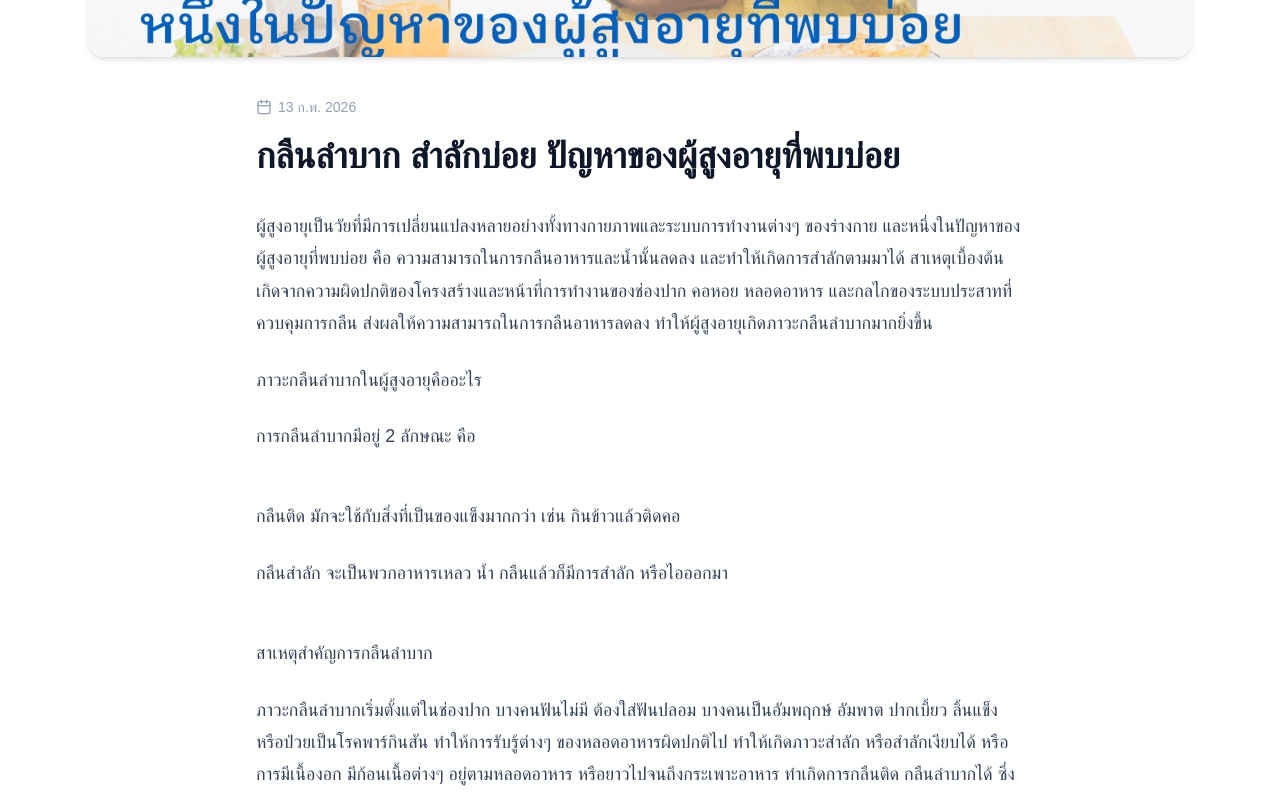
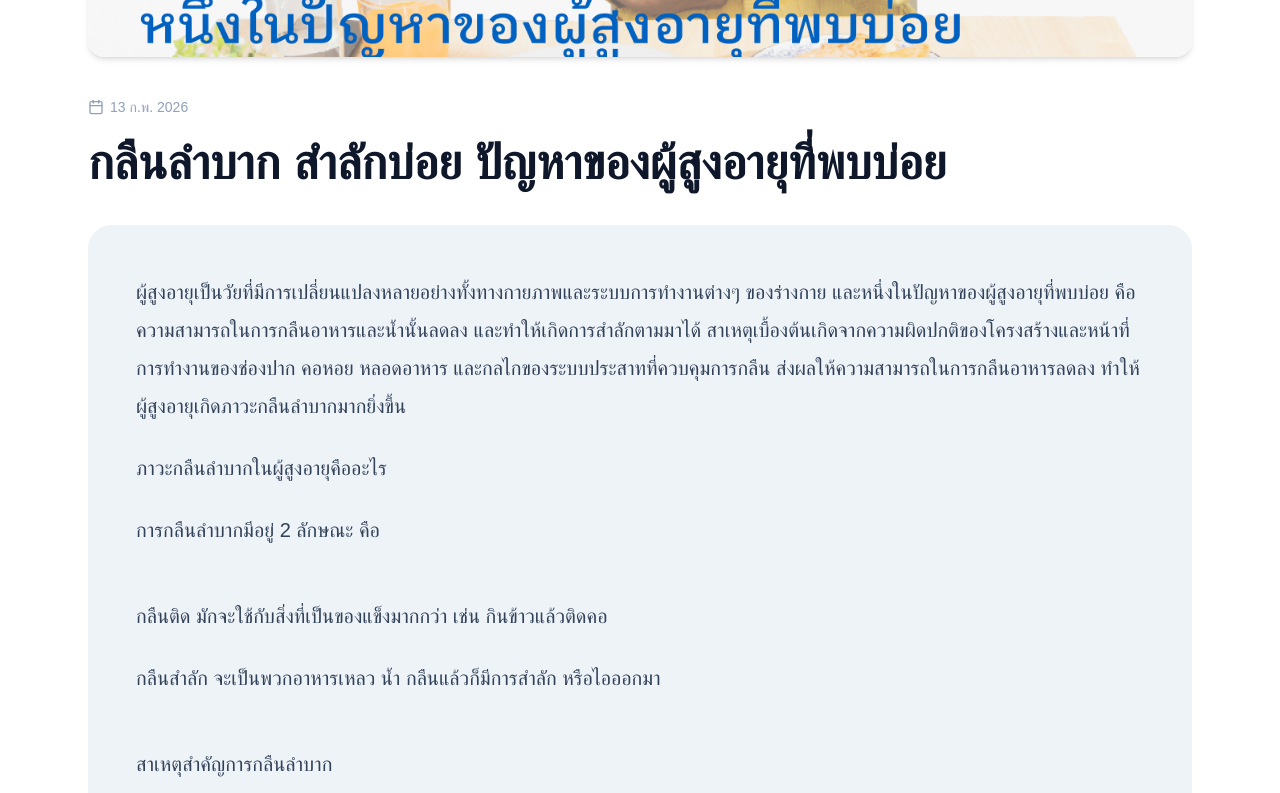
Before and after one commit to natthinann/eldercare, a Next.js app: page /articles_1/Difficulty-swallowing in a window 1280 px wide. Shown: the part 600-1393 px from the top of the page. Built offline with nearby package versions, Linux system fonts and the light colour scheme.

Commit message:
style: enhance article detail layout and readability

```diff
--- a/src/app/articles_1/[id]/page.tsx
+++ b/src/app/articles_1/[id]/page.tsx
@@ -28,7 +28,6 @@ const ArticleDetail = () => {
 
       <main className="max-w-6xl mx-auto py-10 px-6 grow">
 
-        {/* ปุ่มย้อนกลับรูปแบบที่คุณต้องการ */}
         <div className="flex items-center gap-4 mb-6">
           <Link href="/populararticle" className="p-1 bg-blue-400 rounded-md text-white hover:bg-blue-500 transition-colors">
             <ChevronLeft size={20} />
@@ -36,45 +35,42 @@ const ArticleDetail = () => {
           <span className="text-slate-500 text-sm font-medium uppercase tracking-wide">ย้อนกลับ</span>
         </div>
 
-        {/* รูปภาพ Banner แบบคลีน */}
         <div className="relative rounded-2xl overflow-hidden mb-10 shadow-md">
           <img
             src={article.img}
             alt={article.title}
-            className="w-full h-auto object-cover max-h-125"
-          />
+            className="w-full h-auto object-cover max-h-125"/>
         </div>
 
-        <div className="max-w-3xl mx-auto">
+        <div className="w-full">
           <header className="mb-8">
             <div className="flex items-center gap-4 mb-4 text-sm text-slate-400">
               <span className="flex items-center gap-1.5 font-medium">
                 <Calendar className="w-4 h-4" /> {article.date}
               </span>
             </div>
-            <h1 className="text-3xl md:text-4xl font-bold text-slate-900 leading-tight">
+            <h1 className="text-3xl md:text-5xl font-bold text-slate-900 leading-tight">
               {article.title}
             </h1>
           </header>
 
-          {/* เนื้อหาข้อความ */}
-          <div className="text-slate-700">
+          <div
+            className="text-slate-700 p-8 md:p-12 rounded-3xl"
+            style={{ backgroundColor: '#EEF3F8' }}>
             {article.content.split('\n').map((line, index) => {
               const trimmedLine = line.trim();
               if (trimmedLine === "") return <br key={index} />;
 
-              // ปรับส่วนอ้างอิงให้อยู่บรรทัดเดียวกันพร้อมไอคอน
               if (trimmedLine.startsWith("อ้างอิง:")) {
                 const url = trimmedLine.replace("อ้างอิง:", "").trim();
                 return (
-                  <div key={index} className="mt-12 pt-6 border-t border-slate-100">
+                  <div key={index} className="mt-12 pt-6 border-t border-slate-300">
                     <a
                       href={url}
                       target="_blank"
                       rel="noopener noreferrer"
-                      className="inline-flex items-center gap-2 text-blue-500 hover:text-blue-600 transition-colors group"
-                    >
-                      <LinkIcon size={16} className="text-slate-400 group-hover:text-blue-500" />
+                      className="inline-flex items-center gap-2 text-blue-600 hover:text-blue-700 transition-colors group">
+                      <LinkIcon size={16} className="text-slate-500 group-hover:text-blue-600" />
                       <span className="text-sm font-medium">อ่านข้อมูลเพิ่มเติมจากแหล่งที่มา</span>
                     </a>
                   </div>
@@ -82,7 +78,7 @@ const ArticleDetail = () => {
               }
 
               return (
-                <p key={index} className="text-lg leading-[1.8] mb-6">
+                <p key={index} className="text-lg md:text-xl leading-[1.9] mb-6 last:mb-0">
                   {trimmedLine}
                 </p>
               );
```
